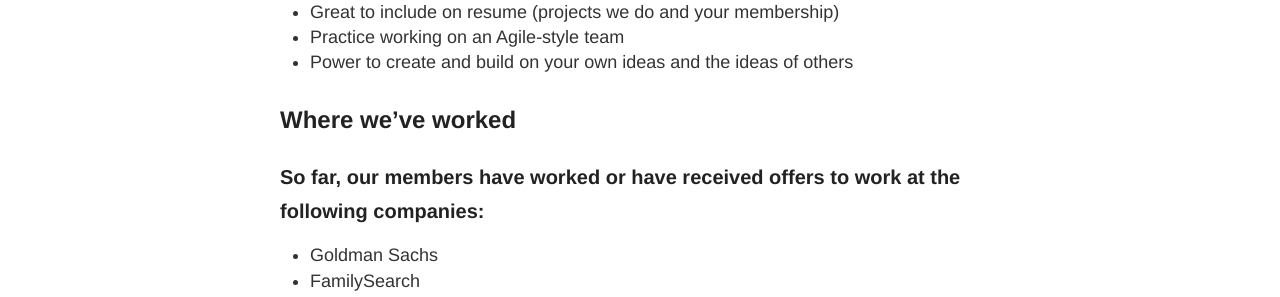
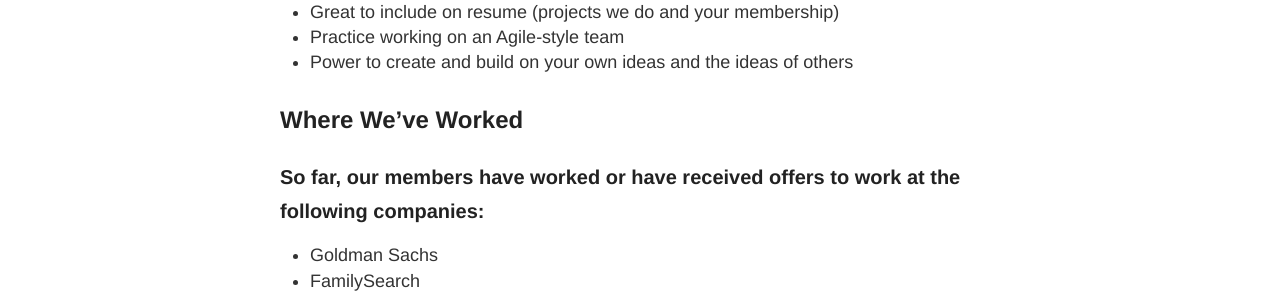
Before and after one commit to joshcally/cpuofu.github.io, a Jekyll site: the page built from md/index.md, in a window 1280 px wide. Shown: the part 501-798 px from the top of the page. Built offline with Jekyll 4.4.1, drawn with Linux system fonts in a browser that asks for light colours; Markdown is read by kramdown in place of the engine named in the settings.

```diff
--- a/md/index.md
+++ b/md/index.md
@@ -14,7 +14,7 @@ CPU is a group of students committed to creating meaningful, useful software too
 - Practice working on an Agile-style team
 - Power to create and build on your own ideas and the ideas of others
 
-##Where we've worked
+##Where We've Worked
 ###So far, our members have worked or have received offers to work at the following companies:
 - Goldman Sachs
 - FamilySearch
```
